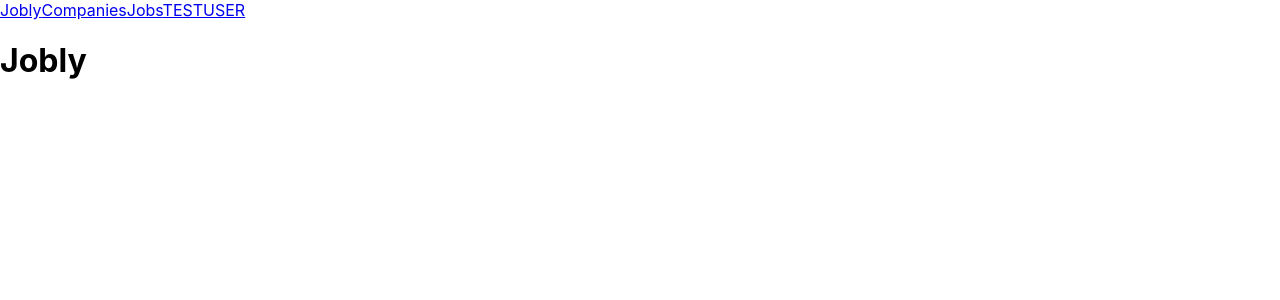
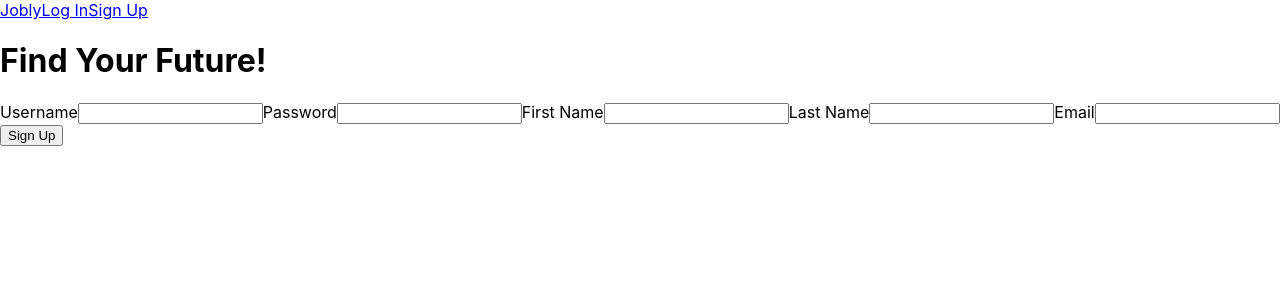
Before and after one commit to NoahAppelbaum/jobly-frontend, a React (Create React App) app: page /signup in a window 1280 px wide. Before the commit this address led to /. Shown: the top 300 px of the page. Built offline with nearby package versions, Linux system fonts and the light colour scheme; no server answers.

Commit message:
made auth components, auth api functionality, callbacks

```diff
--- a/src/AuthComponents/LoginForm.js
+++ b/src/AuthComponents/LoginForm.js
@@ -1,9 +1,70 @@
-import { useContext, useState } from "react";
+import { useContext, useState } from "react"; //TODO: no context, just access to local storage?
 import userContext from "../userContext";
+import ErrorAlert from "../ErrorAlert";
+import JoblyApi from "../api";
 
-function LoginForm() {
+const initialState = {
+  username: "",
+  password: ""
+};
 
-  return <h1>login</h1>;
+/** LoginForm
+ *
+ * state:
+ * - formData: { formfield, ... }
+ * - errors [{ message, status }, ...] || null
+ *
+ * props:
+ * - login: callback fn
+ *
+ * RoutesList->LoginForm->ErrorAlert
+ */
+function LoginForm({ login }) {
+  const [formData, setFormData] = useState(initialState);
+  const [errors, setErrors] = useState(null);
+
+  function handleChange(evt) {
+    const { name, value } = evt.target;
+    setFormData(curr => ({
+      ...curr,
+      [name]: value
+    }));
+  }
+
+  //TODO: isLoading state for this?
+  async function handleSubmit(evt) {
+    console.log("Submitting Login Request");
+    evt.preventDefault();
+    //try to log in -- get errors back if it fails
+    const newErrors = await login(formData);
+    setErrors(newErrors);
+    setFormData(initialState);
+  }
+
+  return (
+    <div className="LoginForm">
+      <h1>Log In</h1>
+
+      <form onSubmit={handleSubmit}>
+        <label htmlFor="username">Username</label>
+        <input
+          id="username"
+          name="username"
+          onChange={handleChange}
+          value={formData.username} />
+
+        <label htmlFor="password">Password</label>
+        <input
+          id="password"
+          name="password"
+          onChange={handleChange}
+          value={formData.password} />
+
+        <button>Log In</button>
+      </form>
+      {!!errors && <ErrorAlert errors={errors} />}
+    </div>
+  );
 }
 
 export default LoginForm;
--- a/src/AuthComponents/SignupForm.js
+++ b/src/AuthComponents/SignupForm.js
@@ -1,10 +1,97 @@
 import { useContext, useState } from "react";
 import userContext from "../userContext";
-
-function SignupForm() {
+import ErrorAlert from "../ErrorAlert";
 
 
-  return <h1>signup</h1>;
+const initialState = {
+  username: "",
+  password: "",
+  firstName: "",
+  lastName: "",
+  email: ""
+};
+
+/** SignupForm
+ *
+ * state:
+ * - formData: { formfield, ... }
+ * - errors [{ message, status }, ...] || null
+ *
+ * props:
+ * - signup: callback fn
+ *
+ * RoutesList->SignupForm->ErrorAlert
+ */
+function SignupForm({ signup }) {
+  const [formData, setFormData] = useState(initialState);
+  const [errors, setErrors] = useState(null);
+
+
+  function handleChange(evt) {
+    const { name, value } = evt.target;
+    setFormData(curr => ({
+      ...curr,
+      [name]: value
+    }));
+  }
+
+  //TODO: isLoading state for this?
+  async function handleSubmit(evt) {
+    console.log("Submitting Register Request");
+    evt.preventDefault();
+    //try to sign up -- get errors back if it fails
+    const newErrors = await signup(formData);
+    setErrors(newErrors);
+    setFormData(curr => ({ ...curr, username: "", password: "" }));
+  }
+
+
+  return (
+    <div className="SignupForm">
+      <h1>Find Your Future!</h1>
+
+      <form onSubmit={handleSubmit}>
+        <label htmlFor="username">Username</label>
+        <input
+          id="username"
+          name="username"
+          onChange={handleChange}
+          value={formData.username} />
+
+        <label htmlFor="password">Password</label>
+        <input
+          id="password"
+          name="password"
+          onChange={handleChange}
+          value={formData.password} />
+
+        <label htmlFor="firstName">First Name</label>
+        <input
+          id="firstName"
+          name="firstName"
+          onChange={handleChange}
+          value={formData.firstName} />
+
+        <label htmlFor="lastName">Last Name</label>
+        <input
+          id="lastName"
+          name="lastName"
+          onChange={handleChange}
+          value={formData.lastName} />
+
+        <label htmlFor="email">Email</label>
+        <input
+          id="email"
+          name="email"
+          onChange={handleChange}
+          value={formData.email} />
+
+        <button>Sign Up</button>
+      </form>
+      {!!errors && <ErrorAlert errors={errors} />}
+    </div>
+  );
 }
 
+
 export default SignupForm;
--- /dev/null
+++ b/src/ErrorAlert.js
@@ -0,0 +1,18 @@
+
+/** ErrorAlert: presents errors
+ *
+ * props:
+ * - errors: [{ status, message }, ...]
+ *
+ * { SignupForm, LoginForm, UserProfile }->FormAlert
+ */
+function ErrorAlert({ errors }) {
+
+  return (
+    <div className="ErrorAlert">
+      {errors.map(e => <p>{e.message}</p>)}
+    </div>
+  );
+}
+
+export default ErrorAlert;
--- a/src/Homepage.js
+++ b/src/Homepage.js
@@ -1,10 +1,30 @@
+import userContext from "./userContext";
+import { useContext } from "react";
+import { useNavigate } from "react-router-dom";
 
 /** Hompage: renders simple homepage */
 function Homepage() {
+  const { user } = useContext(userContext);
+  const navigate = useNavigate();
 
   return (
     <div className="Homepage">
       <h1>Jobly</h1>
+      {
+        !!user
+          ?
+          <>
+            {/*TODO: Maybe should be first name here: */}
+            <p>Your future is waiting, {user.username}</p>
+          </>
+          :
+          <>
+            <span>
+              <button onClick={() => navigate("/login")}>Log In</button>
+              <button onClick={() => navigate("/signup")}>Sign Up</button>
+            </span>
+          </>
+      }
     </div>
   );
 
--- a/src/JoblyApp.js
+++ b/src/JoblyApp.js
@@ -3,20 +3,51 @@ import { useState } from "react";
 import userContext from "./userContext";
 import RoutesList from "./RoutesList";
 import Nav from "./Nav";
+import JoblyApi from "./api";
 
 
 function JoblyApp() {
-  const [user, setUser] = useState({ username: "TESTUSER" }); //FIXME: null; just testing
+  // const [currentUser, setCurrentUser] = useState({ username: "TESTUSER" }); //FIXME: null; just testing
+  const [currentUser, setCurrentUser] = useState(null);
 
-  //Boolean to pass as props -- is a user logged in?
-  const isLoggedIn = !!user;
+  const [token, setToken] = useState("");
+
+  //TODO: move these all into utils and import (* as callbacks) up top?
+  const login = async function (formData) {
+    try {
+      const response = await JoblyApi.login(formData);
+      console.log("Got back:", response);
+      JoblyApi.token = response.token;
+      //TODO: do more stuff
+    } catch (err) {
+      return err;
+    }
+  };
+
+  const signup = async function (formData) {
+    try {
+      const response = await JoblyApi.register(formData);
+      console.log("Got back:", response);
+      JoblyApi.token = response.token;
+      //TODO: do more stuff
+    } catch (err) {
+      return err;
+    }
+  };
+
+  const logout = function () {
+    //TODO: ...
+    console.log("LOGGING OUT");
+  };
+
+  const callbacks = { login, signup, logout }
 
   return (
     <>
-      <userContext.Provider value={{ user }}>
+      <userContext.Provider value={{ user: currentUser }}>
         <BrowserRouter>
-          <Nav user={user} />
-          <RoutesList isLoggedIn={!!user} />
+          <Nav user={currentUser} callbacks={callbacks} />
+          <RoutesList isLoggedIn={!!currentUser} callbacks={callbacks} />
         </BrowserRouter>
       </userContext.Provider>
     </>
--- a/src/Nav.js
+++ b/src/Nav.js
@@ -1,13 +1,14 @@
-import { NavLink } from "react-router-dom";
+import { NavLink, Link } from "react-router-dom";
 
 /** Nav: Nav bar
  *
  * props:
  * - user: { TODO: deets }
+ * - callbacks: { fn, ... }
  *
  * JoblyApp->Nav
  */
-function Nav({ user }) {
+function Nav({ user, callbacks }) {
 
 
   return (
@@ -19,8 +20,8 @@ function Nav({ user }) {
           <>
             <NavLink to={"/companies"}>Companies</NavLink>
             <NavLink to={"/jobs"}>Jobs</NavLink>
-            <NavLink to={"/profile"}>{user.username}</NavLink>
-            {/* TODO: LOGOUT?? */}
+            <NavLink to={"/profile"}>Profile</NavLink>
+            <Link onClick={callbacks.logout} to={"/"}>Log Out {user.username}</Link>
           </>
           :
           <>
--- a/src/RoutesList.js
+++ b/src/RoutesList.js
@@ -12,10 +12,11 @@ import SignupForm from "./AuthComponents/SignupForm";
  *
  * props:
  * - isLoggedIn: boolean
+ * - callbacks: { fn, ... }
  *
  * App->RoutesList->Routes
  */
-function RoutesList({ isLoggedIn }) {
+function RoutesList({ isLoggedIn, callbacks }) {
 
   return (
     <Routes>
@@ -31,8 +32,14 @@ function RoutesList({ isLoggedIn }) {
           </>
           :
           <>
-            <Route path="/login" element={<LoginForm />} />
-            <Route path="/signup" element={<SignupForm />} />
+            <Route
+              path="/login"
+              element={<LoginForm login={callbacks.login} />}
+            />
+            <Route
+              path="/signup"
+              element={<SignupForm signup={callbacks.signup} />}
+            />
           </>
       }
       <Route path="*" element={<Navigate to="/" />} />
--- a/src/UserComponents/UserProfile.js
+++ b/src/UserComponents/UserProfile.js
@@ -1,6 +1,6 @@
 import { useContext, useState } from "react";
 import userContext from "../userContext";
-
+//TODO: THIS
 function UserProfile() {
 
   return <h1>profile</h1>;
--- a/src/api.js
+++ b/src/api.js
@@ -71,10 +71,33 @@ class JoblyApi {
     return res.jobs;
   }
 
+  //TODO: Apply
+
   /******************************** Auth Routes */
 
+  /** Attempts to log in a user
+   * Accepts { username, password }
+   * returns { token } or { errors }
+   */
+
+  static async login(loginDetails) {
+    let res = await this.request("auth/token", loginDetails, "POST");
+    return res;
+  }
+
+  /** Register a new user
+   * Accepts { username, password, firstName, lastName, email }
+   * returns { token } or { errors }
+   */
+
+  static async register(user) {
+    let res = await this.request("auth/register", user, "POST");
+    return res;
+  }
 
   /******************************** User Routes */
+
+  //TODO: update
 }
 
 export default JoblyApi;
```
Also changed, not shown: src/useLocalStorage.js (added, +14 -0 lines).
